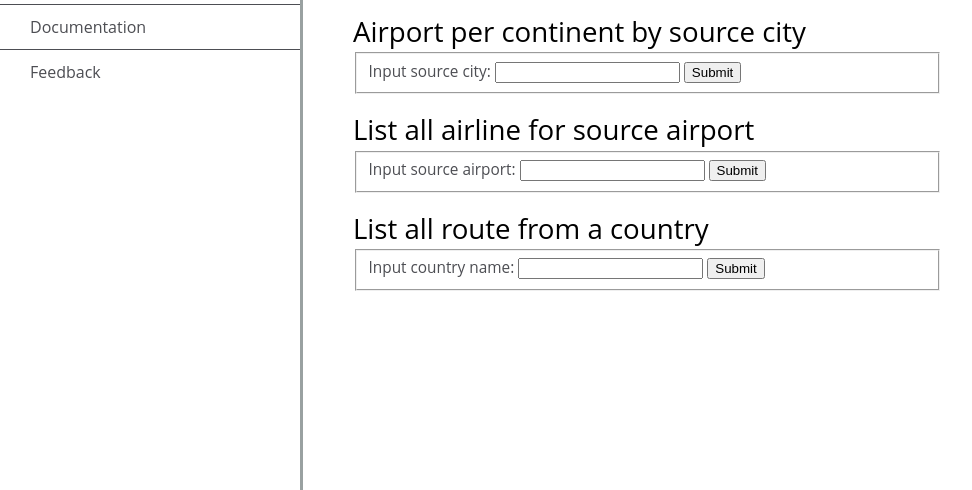
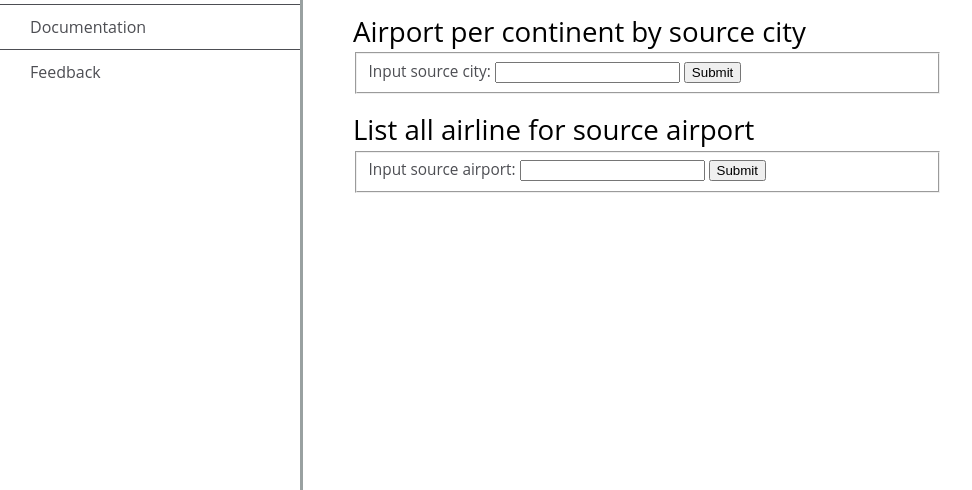
Before and after one commit to adityaagrawal53/industrial-training-flight-statistics, a Flask app: page / in a window 1280 px wide. Shown: the part 290-780 px from the top of the page, without its empty margins (0-972 px from the left). Run offline with Flask 3, Linux system fonts and the light colour scheme.

Commit message:
Update file index.html

```diff
--- a/templates/index.html
+++ b/templates/index.html
@@ -103,7 +103,7 @@
           </fieldset>
         </form>
       </section>
-      <section class="main-section">
+      <!-- <section class="main-section">
         <header>List all route from a country</header>
         <form action="/mapping">
           <fieldset>
@@ -112,7 +112,7 @@
             <input type="submit" id="submit" value="Submit">
           </fieldset>
         </form>
-      </section>
+      </section>  -->
     </main>
   </body>
 </html>
```
